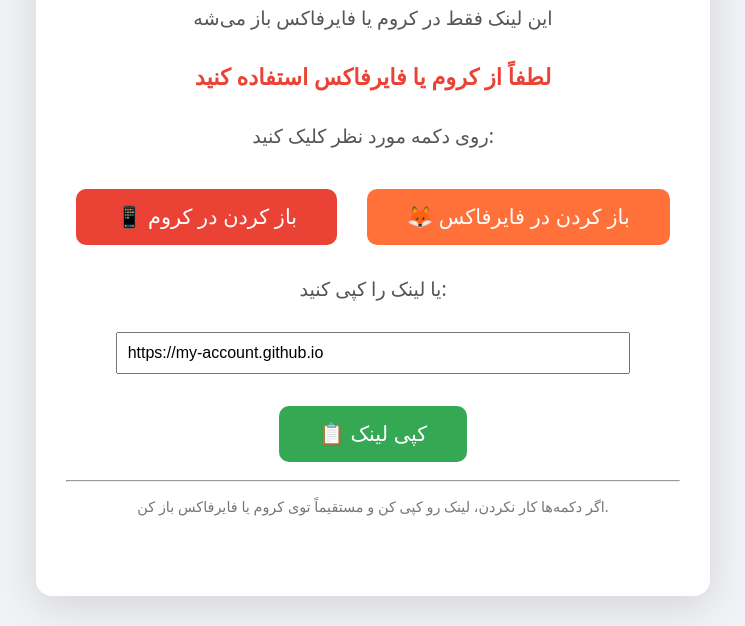
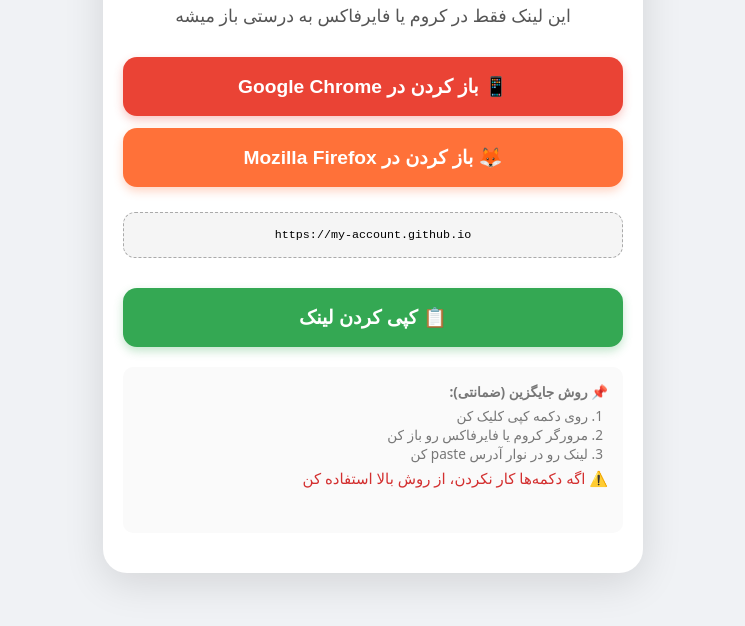
Before and after one commit to my-us/my-us.github.io, a plain HTML site: page index.html in a window 1280 px wide. Shown: the part 174-800 px from the top of the page, without its empty margins (267-1012 px from the left). Drawn offline with Linux system fonts and the light colour scheme.

Commit message:
Update index.html

```diff
--- a/index.html
+++ b/index.html
@@ -3,7 +3,7 @@
 <head>
   <meta charset="UTF-8">
   <meta name="viewport" content="width=device-width, initial-scale=1.0">
-  <title>Open in Chrome or Firefox</title>
+  <title>باز کردن لینک</title>
   <style>
     body {
       margin: 0;
@@ -13,173 +13,192 @@
       justify-content: center;
       background: #f0f2f5;
       font-family: system-ui, -apple-system, sans-serif;
-      color: #333;
+      direction: rtl;
     }
     .container {
       text-align: center;
       background: white;
-      padding: 50px 30px;
-      border-radius: 16px;
+      padding: 40px 20px;
+      border-radius: 24px;
       box-shadow: 0 10px 40px rgba(0,0,0,0.12);
       max-width: 90%;
+      width: 500px;
     }
     h1 {
-      font-size: 2.4em;
+      font-size: 2em;
       margin-bottom: 20px;
       color: #1a73e8;
     }
     p {
-      font-size: 1.2em;
+      font-size: 1.1em;
       margin-bottom: 30px;
       color: #555;
     }
+    .browser-buttons {
+      display: flex;
+      flex-direction: column;
+      gap: 12px;
+      margin: 25px 0;
+    }
     button {
-      background: #1a73e8;
       color: white;
       border: none;
-      padding: 16px 40px;
-      font-size: 1.3em;
-      border-radius: 10px;
+      padding: 18px 20px;
+      font-size: 1.2em;
+      border-radius: 14px;
       cursor: pointer;
-      margin: 10px;
-      transition: background 0.2s;
+      transition: all 0.2s;
+      font-weight: bold;
+      width: 100%;
     }
-    button:hover {
-      background: #0d65d6;
+    #chrome-btn {
+      background: #ea4335;
+      box-shadow: 0 4px 10px rgba(234, 67, 53, 0.3);
+    }
+    #chrome-btn:hover {
+      background: #d33426;
+      transform: scale(1.02);
+    }
+    #firefox-btn {
+      background: #ff7139;
+      box-shadow: 0 4px 10px rgba(255, 113, 57, 0.3);
+    }
+    #firefox-btn:hover {
+      background: #e65a00;
+      transform: scale(1.02);
     }
     #copy-btn {
       background: #34a853;
+      box-shadow: 0 4px 10px rgba(52, 168, 83, 0.3);
+      margin-top: 10px;
     }
     #copy-btn:hover {
       background: #2d8e47;
     }
-    #chrome-btn {
-      background: #ea4335;
-    }
-    #chrome-btn:hover {
-      background: #d33426;
-    }
-    #firefox-btn {
-      background: #ff7139;
-    }
-    #firefox-btn:hover {
-      background: #e65a00;
+    .link-box {
+      background: #f5f5f5;
+      padding: 15px;
+      border-radius: 12px;
+      margin: 20px 0;
+      border: 1px dashed #aaa;
+      word-break: break-all;
+      font-family: monospace;
+      font-size: 0.9em;
     }
     #success {
       color: #34a853;
       font-weight: bold;
       margin-top: 20px;
+      padding: 10px;
+      background: #e8f5e9;
+      border-radius: 8px;
       display: none;
     }
-    .browser-buttons {
-      display: flex;
-      flex-wrap: wrap;
-      justify-content: center;
-      gap: 10px;
-      margin: 20px 0;
+    .note {
+      font-size: 0.85em;
+      color: #777;
+      margin-top: 20px;
+      padding: 15px;
+      background: #fafafa;
+      border-radius: 10px;
+      text-align: right;
     }
-    .browser-buttons button {
-      flex: 1 1 auto;
-      min-width: 150px;
+    .note ol {
+      margin: 5px 0;
+      padding-right: 20px;
     }
   </style>
 </head>
 <body>
 
 <div class="container">
-  <h1>🔗 باز کردن لینک</h1>
-  <p>این لینک فقط در کروم یا فایرفاکس باز می‌شه</p>
+  <h1>🔗 باز کردن لینک ویژه</h1>
+  <p>این لینک فقط در کروم یا فایرفاکس به درستی باز میشه</p>
 
-  <div id="allowed-content" style="display: none;">
-    <p style="color: #34a853; font-size: 1.4em; font-weight: bold;">✓ مرورگر شما مناسب است</p>
-    <p>در حال انتقال...</p>
+  <div class="browser-buttons">
+    <button id="chrome-btn">📱 باز کردن در Google Chrome</button>
+    <button id="firefox-btn">🦊 باز کردن در Mozilla Firefox</button>
   </div>
 
-  <div id="not-allowed-content">
-    <p style="color: #ea4335; font-size: 1.4em; font-weight: bold;">لطفاً از کروم یا فایرفاکس استفاده کنید</p>
-    <p>روی دکمه مورد نظر کلیک کنید:</p>
+  <div class="link-box" id="linkDisplay">
+    https://my-account.github.io
+  </div>
 
-    <div class="browser-buttons">
-      <button id="chrome-btn">📱 باز کردن در کروم</button>
-      <button id="firefox-btn">🦊 باز کردن در فایرفاکس</button>
-    </div>
+  <button id="copy-btn">📋 کپی کردن لینک</button>
+  <div id="success">✅ لینک کپی شد!</div>
 
-    <p>یا لینک را کپی کنید:</p>
-    <input type="text" id="linkInput" readonly value="https://my-account.github.io" style="width: 80%; padding: 10px; font-size: 1em;">
-
-    <br><br>
-    <button id="copy-btn" style="background: #34a853;">📋 کپی لینک</button>
-
-    <div id="success">✅ لینک کپی شد! حالا توی مرورگر مناسب paste کن.</div>
-
-    <hr>
-    <p style="font-size: 0.9em; color: #777;">اگر دکمه‌ها کار نکردن، لینک رو کپی کن و مستقیماً توی کروم یا فایرفاکس باز کن.</p>
+  <div class="note">
+    <strong>📌 روش جایگزین (ضمانتی):</strong>
+    <ol>
+      <li>روی دکمه کپی کلیک کن</li>
+      <li>مرورگر کروم یا فایرفاکس رو باز کن</li>
+      <li>لینک رو در نوار آدرس paste کن</li>
+    </ol>
+    <p style="color: #d32f2f; margin-top: 5px;">⚠️ اگه دکمه‌ها کار نکردن، از روش بالا استفاده کن</p>
   </div>
 </div>
 
 <script>
-const targetUrl = "https://my-account.github.io"; // لینک خودت رو بذار
+// لینک نهایی - اینو عوض کن
+const targetUrl = "https://my-account.github.io";
 
-// تشخیص مرورگر
-function isAllowedBrowser() {
-  const ua = navigator.userAgent.toLowerCase();
-  const isChrome = !!window.chrome && navigator.vendor?.toLowerCase().includes('google') && !/edg\//.test(ua) && !/opr\//.test(ua);
-  const isFirefox = /firefox|fxios/.test(ua);
-  return isChrome || isFirefox;
-}
+// نشون دادن لینک
+document.getElementById('linkDisplay').innerText = targetUrl;
 
-// نمایش محتوای مناسب
-const isAllowed = isAllowedBrowser();
-if (isAllowed) {
-  document.getElementById('allowed-content').style.display = 'block';
+// دکمه کروم
+document.getElementById('chrome-btn').onclick = function() {
+  // تلاش برای باز کردن مستقیم
+  window.open(targetUrl, '_blank');
+
+  // اگه اندرویده، یه راه دیگه هم امتحان کن
+  if (/Android/i.test(navigator.userAgent)) {
+    try {
+      // روش intent برای کروم
+      window.location.href = `intent://${targetUrl.replace('https://', '')}#Intent;scheme=https;package=com.android.chrome;end`;
+    } catch(e) {
+      console.log('intent failed');
+    }
+  }
+
+  // پیام راهنما
   setTimeout(() => {
-    window.location.href = targetUrl;
-  }, 2000);
-}
-
-// دکمه باز کردن در کروم
-document.getElementById('chrome-btn').onclick = function() {
-  if (/Android/i.test(navigator.userAgent)) {
-    // روش مخصوص اندروید
-    window.location.href = `intent:${targetUrl}#Intent;scheme=https;package=com.android.chrome;end`;
-
-    // اگه intent کار نکرد، یه پیام نشون بده
-    setTimeout(() => {
-      alert("اگه کروم باز نشد، لینک رو کپی کن و مستقیماً توی کروم paste کن.");
-    }, 1000);
-  } else {
-    // برای آیفون یا کامپیوتر
-    window.open(targetUrl, '_blank');
-  }
+    alert("📌 اگه باز نشد:\n1. لینک رو کپی کن\n2. خودت کروم رو باز کن\n3. لینک رو paste کن");
+  }, 1500);
 };
 
-// دکمه باز کردن در فایرفاکس
+// دکمه فایرفاکس
 document.getElementById('firefox-btn').onclick = function() {
+  window.open(targetUrl, '_blank');
+
   if (/Android/i.test(navigator.userAgent)) {
-    // روش مخصوص اندروید برای فایرفاکس
-    window.location.href = `intent:${targetUrl}#Intent;scheme=https;package=org.mozilla.firefox;end`;
+    try {
+      window.location.href = `intent://${targetUrl.replace('https://', '')}#Intent;scheme=https;package=org.mozilla.firefox;end`;
+    } catch(e) {}
+  }
 
-    setTimeout(() => {
-      alert("اگه فایرفاکس باز نشد، لینک رو کپی کن و مستقیماً توی فایرفاکس paste کن.");
-    }, 1000);
-  } else {
-    window.open(targetUrl, '_blank');
-  }
+  setTimeout(() => {
+    alert("📌 اگه باز نشد:\n1. لینک رو کپی کن\n2. خودت فایرفاکس رو باز کن\n3. لینک رو paste کن");
+  }, 1500);
 };
 
-// کپی لینک
+// کپی کردن
 document.getElementById('copy-btn').onclick = function() {
-  const input = document.getElementById('linkInput');
-  input.select();
-  input.setSelectionRange(0, 99999);
-
   navigator.clipboard.writeText(targetUrl)
     .then(() => {
       document.getElementById('success').style.display = 'block';
-      setTimeout(() => document.getElementById('success').style.display = 'none', 4000);
+      setTimeout(() => document.getElementById('success').style.display = 'none', 3000);
     })
     .catch(() => {
-      alert("کپی نشد! دستی کپی کن: " + targetUrl);
+      // روش قدیمی برای مرورگرهایی که clipboard API ندارن
+      const textarea = document.createElement('textarea');
+      textarea.value = targetUrl;
+      document.body.appendChild(textarea);
+      textarea.select();
+      document.execCommand('copy');
+      document.body.removeChild(textarea);
+
+      document.getElementById('success').style.display = 'block';
+      setTimeout(() => document.getElementById('success').style.display = 'none', 3000);
     });
 };
 </script>
```
